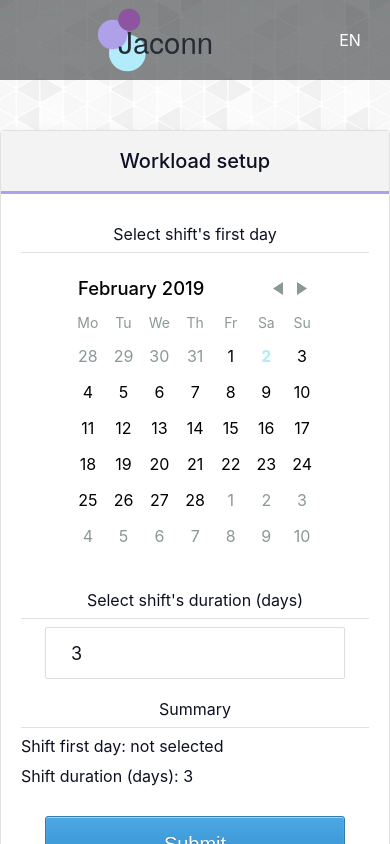
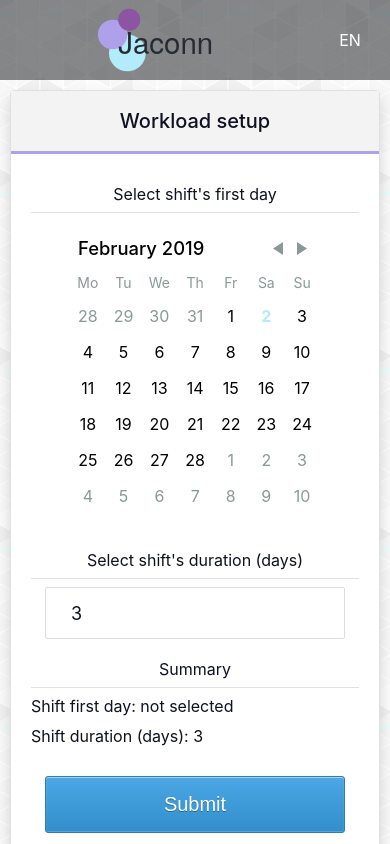
Before and after one commit to mzeleniuk/Jaconn, a React (Create React App) app: page / in a window 390 px wide. Shown: the top 844 px of the page. Built offline with nearby package versions, Linux system fonts and the light colour scheme.

Commit message:
Adjust responsive layout

```diff
--- a/package.json
+++ b/package.json
@@ -1,6 +1,6 @@
 {
   "name": "jaconn",
-  "version": "1.0.0",
+  "version": "1.0.1",
   "private": true,
   "dependencies": {
     "react": "^16.7.0",
--- a/src/components/workload.jsx
+++ b/src/components/workload.jsx
@@ -76,6 +76,9 @@ class Workload extends Component {
             };
 
             this.props.saveWorkload(workload);
+
+            document.querySelector('.calendar').scrollIntoView({ block: 'start', behavior: 'smooth' });
+
             Storage.saveWorkload(workload);
         }
     };
--- a/src/styles/workload.css
+++ b/src/styles/workload.css
@@ -68,3 +68,9 @@
     text-shadow: 0 1px rgba(0, 0, 0, 0.3);
     transition: all 100ms ease-in;
 }
+
+@media (max-width: 500px) {
+    .workload-container {
+        margin: 10px;
+    }
+}
```
Also changed, not shown: 1 other file (tests, documents, lock files or other folders).
